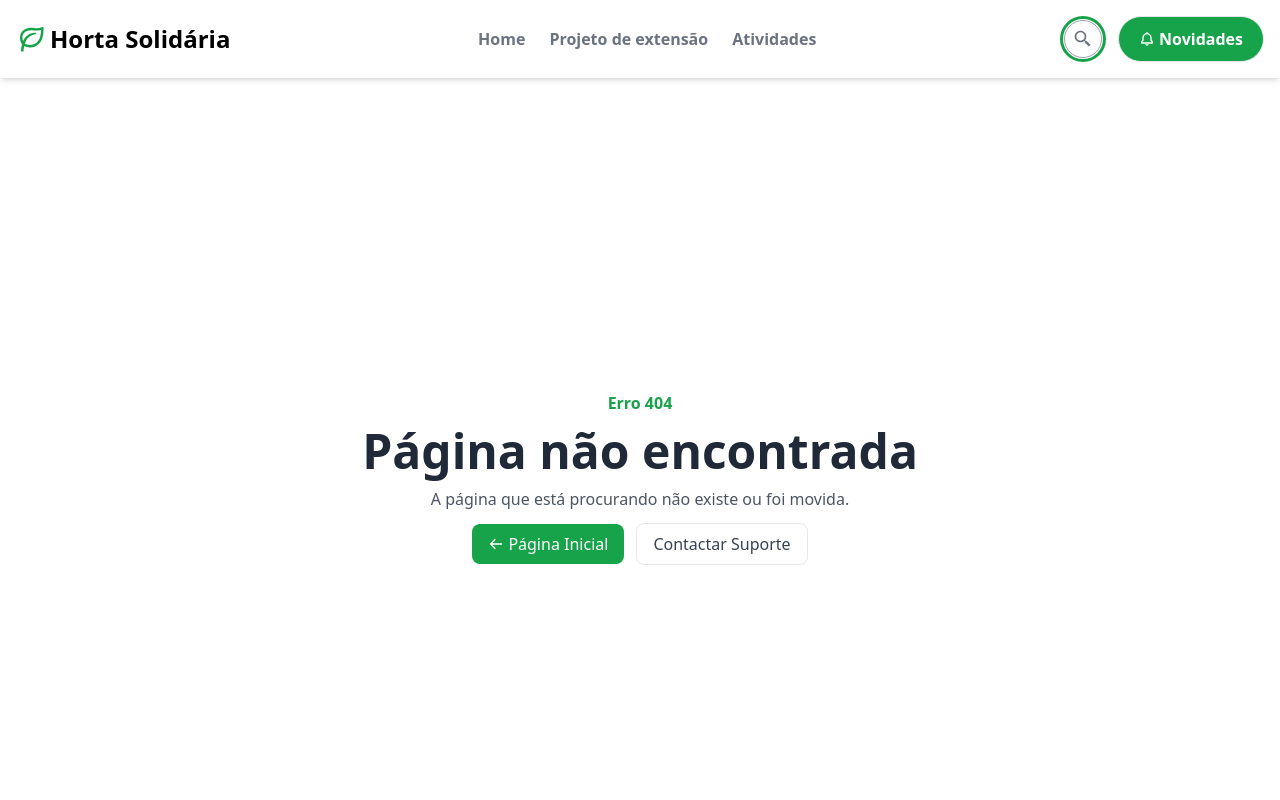
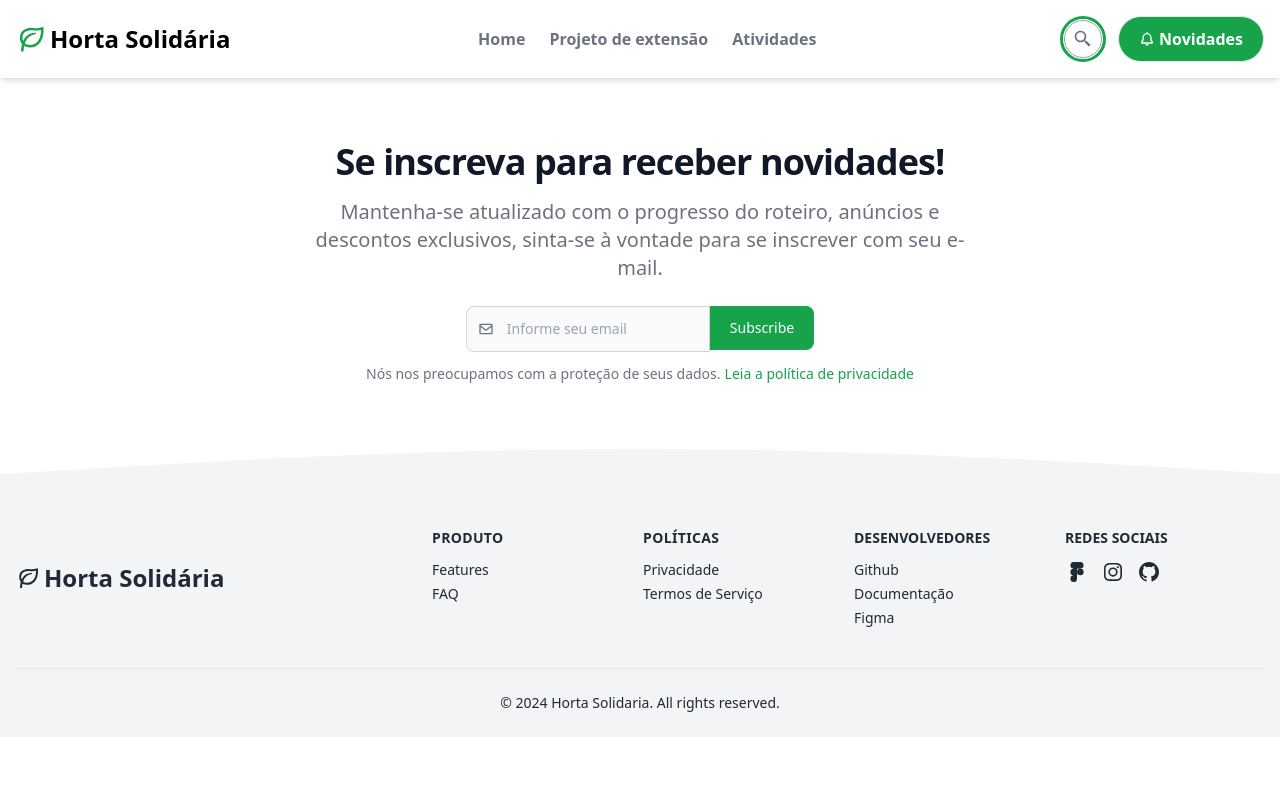
Before and after one commit to oliveeiralucas/extensao-horta-solidaria, a React (Vite) app: page /newsletter in a window 1280 px wide. Shown: the top 800 px of the page. Built offline with nearby package versions, Linux system fonts and the light colour scheme.

Commit message:
edicao video, adicao newsletter

```diff
--- a/src/App.tsx
+++ b/src/App.tsx
@@ -4,6 +4,7 @@ import { BrowserRouter, Route, Routes } from 'react-router-dom'
 
 import Footer from './components/Footer'
 import Navbar from './components/NavBar'
+import Newsletter from './components/Newsletter'
 import Page404 from './pages/assets/404'
 import Atividades from './pages/atividades/Atividades'
 import HomePage from './pages/home/HomePage'
@@ -19,6 +20,7 @@ const App: React.FC = () => {
             <Route path="/" element={<HomePage />} />
             <Route path="/projeto-de-extensao" element={<ProjetoExtensao />} />
             <Route path="/atividades" element={<Atividades />} />
+            <Route path="/newsletter" element={<Newsletter />} />
             <Route path="*" element={<Page404 />} />
           </Routes>
           <Footer />
--- /dev/null
+++ b/src/components/Newsletter.tsx
@@ -0,0 +1,69 @@
+import { InputText } from 'primereact/inputtext'
+import React, { FormEvent, useState } from 'react'
+import { BiEnvelope } from 'react-icons/bi'
+import { Link } from 'react-router-dom'
+
+const Newsletter: React.FC = () => {
+  const [email, setEmail] = useState<string>()
+
+  const handleSubmit = (e: FormEvent<HTMLFormElement>) => {
+    e.preventDefault()
+    alert('email enviado com sucesso')
+  }
+  return (
+    <section className="bg-white pb-10">
+      <div className="mx-auto max-w-screen-xl px-4 py-8 lg:px-6 lg:py-16">
+        <div className="mx-auto max-w-screen-md sm:text-center">
+          <h2 className="mb-4 text-3xl font-extrabold tracking-tight text-gray-900 sm:text-4xl">
+            Se inscreva para receber novidades!
+          </h2>
+          <p className="mx-auto mb-6 max-w-2xl font-light text-gray-500 sm:text-xl">
+            Mantenha-se atualizado com o progresso do roteiro, anúncios e
+            descontos exclusivos, sinta-se à vontade para se inscrever com seu
+            e-mail.
+          </p>
+          <form
+            onSubmit={handleSubmit}
+            className="flex w-full flex-col items-center justify-center"
+          >
+            <div className="mb-3 sm:flex">
+              <div className="relative">
+                <span className="absolute inset-y-0 left-0 flex items-center pl-3 text-gray-500">
+                  <BiEnvelope />
+                </span>
+                <InputText
+                  placeholder="Informe seu email"
+                  required
+                  value={email}
+                  onChange={(e) => setEmail(e.target.value)}
+                  type="email"
+                  id="email"
+                  className="block w-full rounded-l-lg border border-gray-300 bg-gray-50 py-3 pl-10 text-sm text-gray-900 outline-none focus:outline-none"
+                />
+              </div>
+              <div>
+                <button
+                  type="submit"
+                  className="w-full cursor-pointer rounded-r-lg bg-green-600 px-5 py-3 text-center text-sm font-medium text-white focus:ring-4 focus:ring-green-600"
+                >
+                  Subscribe
+                </button>
+              </div>
+            </div>
+            <div className="flex gap-1 text-left text-sm text-gray-500">
+              <p>Nós nos preocupamos com a proteção de seus dados.</p>
+              <Link
+                to="/#"
+                className="font-medium text-green-600 hover:underline"
+              >
+                Leia a política de privacidade
+              </Link>
+            </div>
+          </form>
+        </div>
+      </div>
+    </section>
+  )
+}
+
+export default Newsletter
--- a/src/pages/home/components/Video.tsx
+++ b/src/pages/home/components/Video.tsx
@@ -16,7 +16,7 @@ const Video: React.FC = () => {
             title="Vídeo Institucional"
             width="100%"
             height="400"
-            src="https://www.youtube.com/embed/1keuldcqybg"
+            src="https://www.youtube.com/embed/KpcRwfvsy3s?si=5vdpCRLLxNuP4LVD"
             allow="accelerometer; autoplay; clipboard-write; encrypted-media; gyroscope; picture-in-picture"
             allowFullScreen
           ></iframe>
--- a/src/pages/home/components/timeline/Timeline.tsx
+++ b/src/pages/home/components/timeline/Timeline.tsx
@@ -1,6 +1,6 @@
 import React from 'react'
 
-import TimelineItem from './timelineItem'
+import TimelineItem from './TimelineItem'
 
 const Timeline: React.FC = () => {
   return (
```
